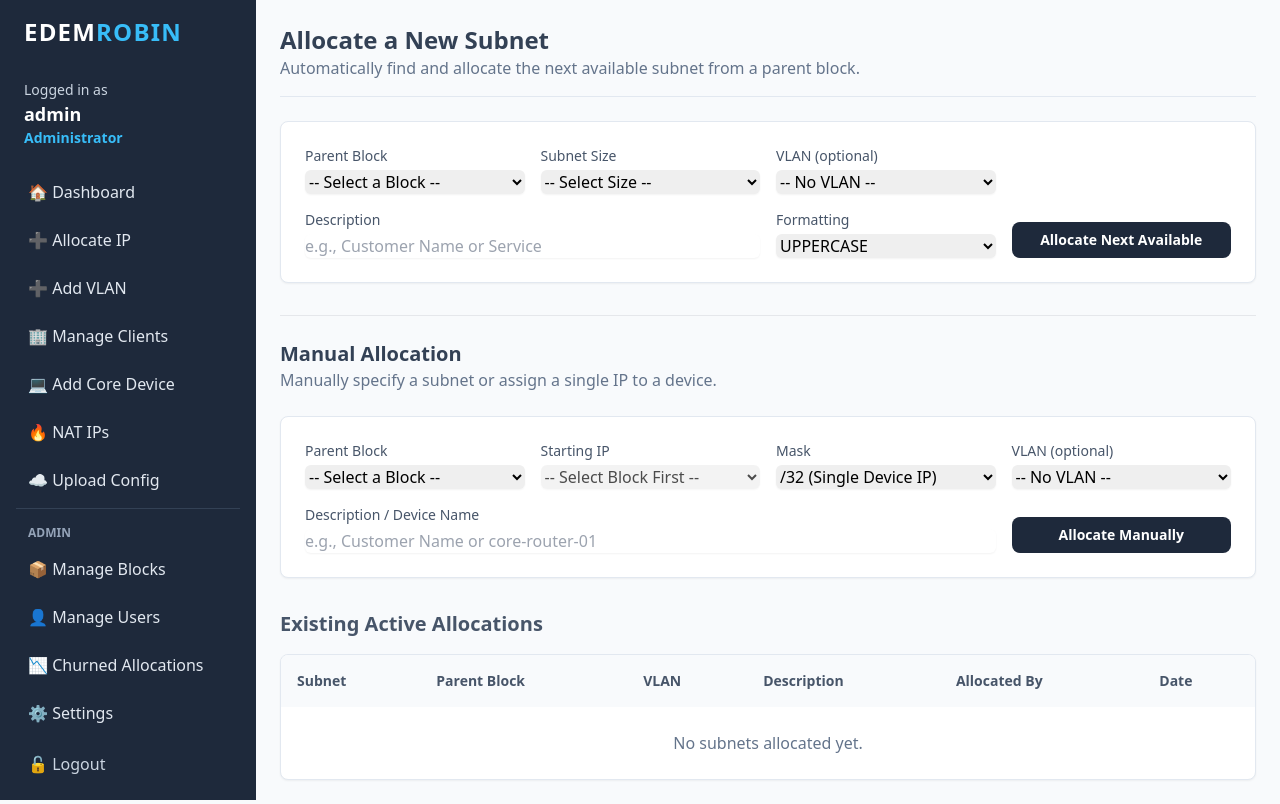
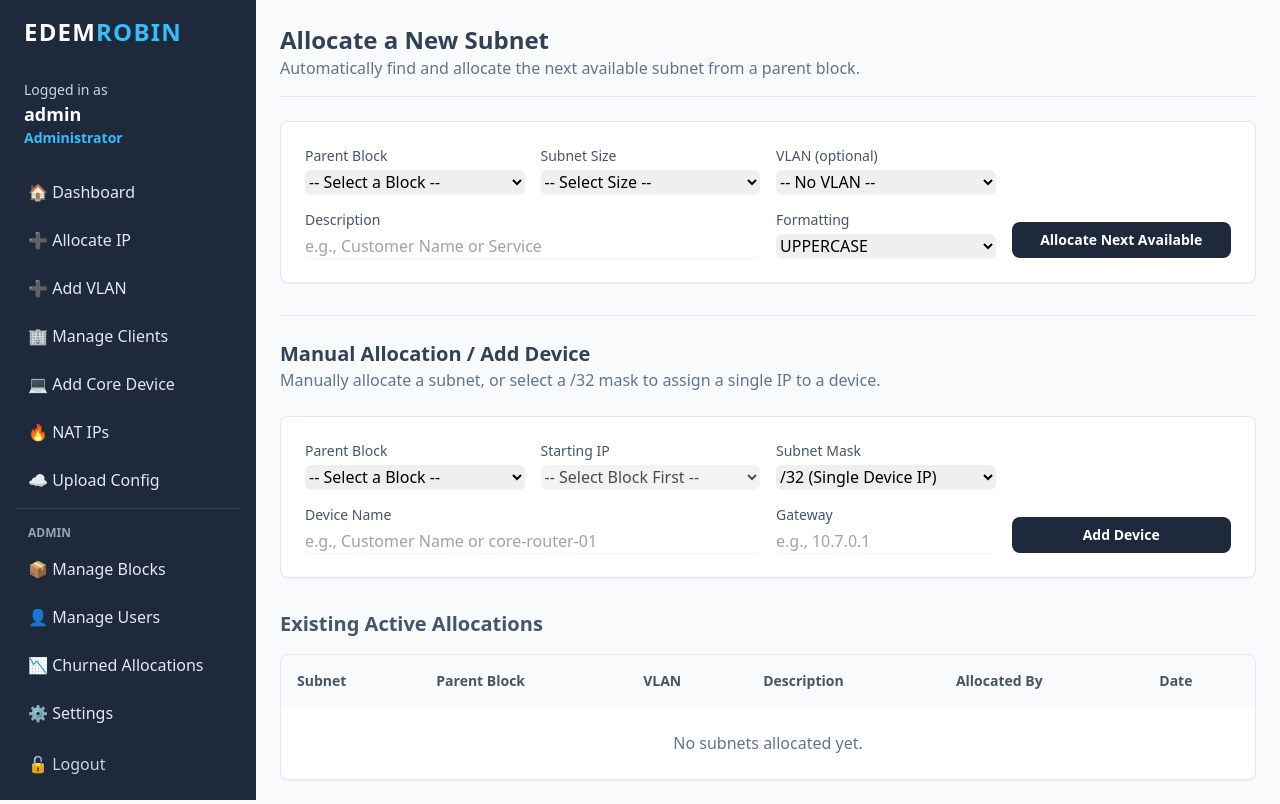
Before and after one commit to kojoedem/edemrobin, a FastAPI app: page /dashboard/allocate_ip in a window 1280 px wide. Run offline with FastAPI, Linux system fonts and the light colour scheme; the visitor is signed in with stand-in values (Sample User, id 1); some libraries are stand-ins or nearby versions.

Commit message:
feat: Add ability to assign IPs to devices within a block
This change introduces the ability to assign individual IP addresses to devices within a larger IP block.

Key features:
- A new "Add Device" form allows users to specify an IP address, device name, and gateway.
- The dashboard now displays a table of allocated devices for each IP block, showing the device's IP, name, interface, and gateway.
- The `InterfaceAddress` model has been updated to include a `gateway` field.
- The backend logic has been updated to handle the creation of devices and their associated IP addresses and gateways.

```diff
--- a/app.py
+++ b/app.py
@@ -143,7 +143,8 @@ def home(request: Request, db: Session = Depends(get_db)):
                 "free_ips": free_ips,
                 "utilization": utilization,
                 "clients": clients,
-                "nat_ips": nat_ips_in_block
+                "nat_ips": nat_ips_in_block,
+                "devices": single_ips_in_block
             })
         except ValueError:
             continue # Skip invalid CIDR in stats
--- a/crud.py
+++ b/crud.py
@@ -174,8 +174,8 @@ def get_or_create_interface(db: Session, device: Device, name: str, description:
     db.refresh(itf)
     return itf
 
-def add_interface_address(db: Session, interface: Interface, ip: str, prefix: int, subnet_id: int | None = None):
-    addr = InterfaceAddress(interface_id=interface.id, ip=ip, prefix=prefix, subnet_id=subnet_id)
+def add_interface_address(db: Session, interface: Interface, ip: str, prefix: int, subnet_id: int | None = None, gateway: str | None = None):
+    addr = InterfaceAddress(interface_id=interface.id, ip=ip, prefix=prefix, subnet_id=subnet_id, gateway=gateway)
     db.add(addr)
     db.commit()
     db.refresh(addr)
--- a/models.py
+++ b/models.py
@@ -170,6 +170,7 @@ class InterfaceAddress(Base):
     interface_id = Column(Integer, ForeignKey("interfaces.id"), nullable=False)
     ip = Column(String, nullable=False)
     prefix = Column(Integer, nullable=False)
+    gateway = Column(String, nullable=True)
     status = Column(Enum(IPStatus), default=IPStatus.imported, nullable=False)
     created_at = Column(DateTime, default=datetime.utcnow)
 
--- a/routes_dashboard.py
+++ b/routes_dashboard.py
@@ -206,6 +206,7 @@ def manual_allocate_action(
     mask: int = Form(...),
     vlan_id: Optional[str] = Form(None),
     description: str = Form(...),
+    gateway: Optional[str] = Form(None),
     db: Session = Depends(get_db),
 ):
     user = get_current_user(request, db)
@@ -222,7 +223,7 @@ def manual_allocate_action(
         return templates.TemplateResponse("allocate_ip.html", {
             "request": request, "user": user, "blocks": blocks, "vlans": vlans,
             "allocations": allocations, "error": error_message,
-            "manual_form": {"block_id": block_id, "starting_ip": starting_ip, "mask": mask, "vlan_id": final_vlan_id, "description": description}
+            "manual_form": {"block_id": block_id, "starting_ip": starting_ip, "mask": mask, "vlan_id": final_vlan_id, "description": description, "gateway": gateway}
         }, status_code=400)
 
     # --- Conditional Logic: Single IP vs. Subnet ---
@@ -245,8 +246,8 @@ def manual_allocate_action(
             # Get or create a device based on the description
             device = crud.get_or_create_device(db, hostname=description)
             interface = crud.get_or_create_interface(db, device, "manual_assignment")
-            crud.add_interface_address(db, interface, ip=str(ip_addr), prefix=32, subnet_id=None)
-            return RedirectResponse("/devices", status_code=303)
+            crud.add_interface_address(db, interface, ip=str(ip_addr), prefix=32, subnet_id=None, gateway=gateway)
+            return RedirectResponse("/dashboard", status_code=303)
 
         except ValueError as e:
             return render_form_with_error(str(e))
--- a/templates/allocate_ip.html
+++ b/templates/allocate_ip.html
@@ -64,8 +64,8 @@
 </div>
 
 <div class="mb-6 border-t pt-6">
-  <h2 class="text-xl font-bold text-slate-700">Manual Allocation</h2>
-  <p class="text-slate-500">Manually specify a subnet or assign a single IP to a device.</p>
+  <h2 class="text-xl font-bold text-slate-700">Manual Allocation / Add Device</h2>
+  <p class="text-slate-500">Manually allocate a subnet, or select a /32 mask to assign a single IP to a device.</p>
 </div>
 
 <div class="bg-white rounded-lg shadow-sm border border-slate-200 p-6 mb-8">
@@ -96,7 +96,7 @@
       </div>
 
       <div>
-        <label for="manual_mask" class="text-sm font-medium text-slate-600 block mb-1">Mask</label>
+        <label for="manual_mask" class="text-sm font-medium text-slate-600 block mb-1">Subnet Mask</label>
         <select name="mask" id="manual_mask" class="w-full border-slate-300 rounded-md shadow-sm focus:border-sky-500 focus:ring-sky-500" required>
             <option value="32" {% if manual_form and manual_form.mask == 32 %}selected{% endif %}>/32 (Single Device IP)</option>
             {% for i in range(16, 32) %}
@@ -105,23 +105,18 @@
         </select>
       </div>
 
-      <div>
-        <label for="manual_vlan_id" class="text-sm font-medium text-slate-600 block mb-1">VLAN (optional)</label>
-        <select name="vlan_id" id="manual_vlan_id" class="w-full border-slate-300 rounded-md shadow-sm focus:border-sky-500 focus:ring-sky-500">
-          <option value="">-- No VLAN --</option>
-          {% for vlan in vlans %}
-            <option value="{{ vlan.id }}" {% if manual_form and manual_form.vlan_id == vlan.id %}selected{% endif %}>{{ vlan.vlan_id }} - {{ vlan.name }}</option>
-          {% endfor %}
-        </select>
-      </div>
-
-      <div class="lg:col-span-3">
-        <label for="manual_description" class="text-sm font-medium text-slate-600 block mb-1">Description / Device Name</label>
+      <div class="lg:col-span-2">
+        <label for="manual_description" class="text-sm font-medium text-slate-600 block mb-1">Device Name</label>
         <input type="text" name="description" id="manual_description" value="{{ manual_form.description or '' }}" class="w-full border-slate-300 rounded-md shadow-sm focus:border-sky-500 focus:ring-sky-500" placeholder="e.g., Customer Name or core-router-01" required>
       </div>
 
+      <div>
+        <label for="gateway" class="text-sm font-medium text-slate-600 block mb-1">Gateway</label>
+        <input type="text" name="gateway" id="gateway" value="{{ manual_form.gateway or '' }}" class="w-full border-slate-300 rounded-md shadow-sm focus:border-sky-500 focus:ring-sky-500" placeholder="e.g., 10.7.0.1">
+      </div>
+
       <div class="lg:col-span-1 flex items-end">
-        <button class="bg-slate-800 text-white font-semibold rounded-lg px-4 py-2 w-full text-sm hover:bg-slate-700 transition">Allocate Manually</button>
+        <button class="bg-slate-800 text-white font-semibold rounded-lg px-4 py-2 w-full text-sm hover:bg-slate-700 transition">Add Device</button>
       </div>
     </form>
 </div>
```
Also changed, not shown: templates/dashboard.html (+26 -0 lines).
